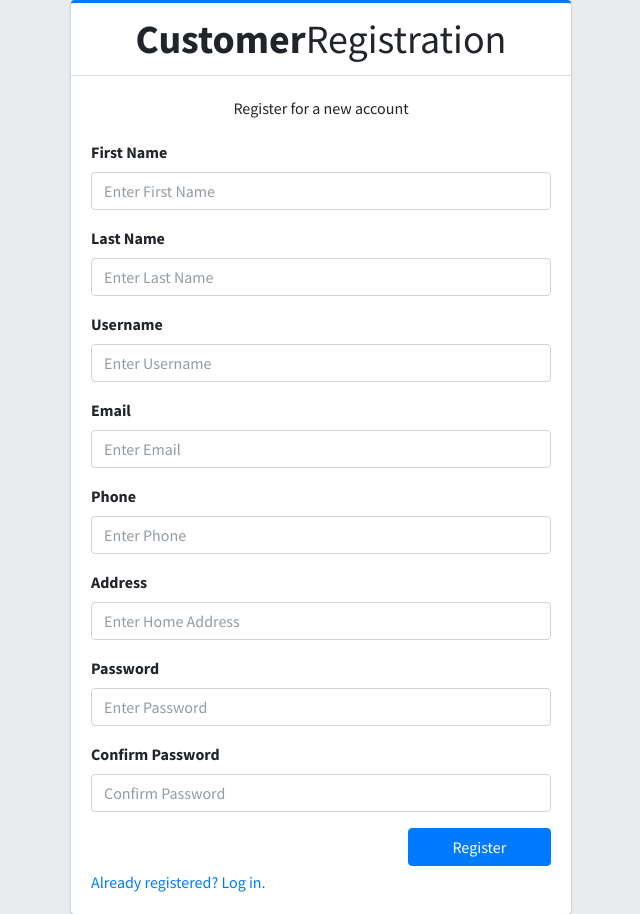
After one commit to marinasaburova/BankProject, a PHP site: page /customer/Pages/new-customer.php in a window 1280 px wide. The commit adds this page. Shown: the whole page, without its empty margins (319-959 px from the left). Run offline with PHP 8.4, Linux system fonts and the light colour scheme.

Commit message:
added register functionality

```diff
--- a/customer/Pages/login.php
+++ b/customer/Pages/login.php
@@ -5,7 +5,6 @@
     <meta charset="UTF-8" />
     <meta http-equiv="X-UA-Compatible" content="IE=edge" />
     <meta name="viewport" content="width=device-width, initial-scale=1.0" />
-    <link rel="stylesheet" href="../style.css?v=<?php echo time(); ?>" />
 
     <title>Customer Login</title>
 
@@ -68,7 +67,7 @@
                     <a href="forgotpassword.html">I forgot my password</a>
                 </p>
                 <p class="mb-0">
-                    <a href="newaccount.php" class="text-center">Register a new account</a>
+                    <a href="new-customer.php" class="text-center">Register a new account</a>
                 </p>
             </div>
             <!-- /.card-body -->
--- /dev/null
+++ b/customer/Pages/new-customer.php
@@ -0,0 +1,117 @@
+<!DOCTYPE html>
+<html lang="en">
+
+<head>
+    <meta charset="UTF-8" />
+    <meta http-equiv="X-UA-Compatible" content="IE=edge" />
+    <meta name="viewport" content="width=device-width, initial-scale=1.0" />
+
+    <title>Customer Registration</title>
+
+    <!-- Google Font: Source Sans Pro -->
+    <link rel="stylesheet" href="https://fonts.googleapis.com/css?family=Source+Sans+Pro:300,400,400i,700&display=fallback">
+    <!-- Font Awesome -->
+    <link rel="stylesheet" href="../plugins/fontawesome-free/css/all.min.css">
+    <!-- icheck bootstrap -->
+    <link rel="stylesheet" href="../plugins/icheck-bootstrap/icheck-bootstrap.min.css">
+    <!-- Theme style -->
+    <link rel="stylesheet" href="../dist/css/adminlte.min.css">
+</head>
+
+<body class="hold-transition login-page">
+    <div class="login-box" style="width:500px">
+        <!-- /.login-logo -->
+        <div class="card card-outline card-primary">
+            <div class="card-header text-center">
+                <a href="login.html" class="h1"><b>Customer</b>Registration</a>
+            </div>
+            <div class="card-body">
+                <p class="login-box-msg">Register for a new account</p>
+
+                <form action="../functions/register.php" method="post">
+
+                    <label for="fname">First Name</label>
+                    <div class="input-group mb-3">
+                        <input class="form-control" type="text" placeholder="Enter First Name" name="fname" required />
+                    </div>
+
+                    <label for="lname">Last Name</label>
+                    <div class="input-group mb-3">
+                        <input class="form-control" type="text" placeholder="Enter Last Name" name="lname" required />
+                    </div>
+
+                    <label for="uname">Username</label>
+                    <div class="input-group mb-3">
+                        <input class="form-control" type="text" placeholder="Enter Username" name="uname" required />
+                    </div>
+
+                    <label for="email">Email</label>
+                    <div class="input-group mb-3">
+                        <input class="form-control" type="email" placeholder="Enter Email" name="email" required />
+                    </div>
+
+                    <label for="phone">Phone</label>
+                    <div class="input-group mb-3">
+                        <input class="form-control" type="phone" placeholder="Enter Phone" name="phone" required />
+                    </div>
+
+                    <label for="addr">Address</label>
+                    <div class="input-group mb-3">
+                        <input class="form-control" type="text" placeholder="Enter Home Address" name="addr" required />
+                    </div>
+
+                    <label for="pwd">Password</label>
+                    <div class="input-group mb-3">
+                        <input class="form-control" type="password" placeholder="Enter Password" name="pwd" required />
+                    </div>
+
+                    <label for="pwd2">Confirm Password</label>
+                    <div class="input-group mb-3">
+                        <input class="form-control" type="password" placeholder="Confirm Password" name="pwd2" required />
+                    </div>
+
+                    <div class="row">
+                        <div class="col-8">
+                        </div>
+                        <!-- /.col -->
+                        <div class="col-4">
+                            <button id="register" type="submit" class="btn btn-primary btn-block">Register</button>
+                            <!--onclick="SignInFunction()"-->
+                        </div>
+                        <!-- /.col -->
+                    </div>
+                </form>
+
+                <p class="mb-1">
+                </p>
+                <p class="mb-0">
+                    <a href="login.php" class="text-center">Already registered? Log in.</a>
+                </p>
+            </div>
+            <!-- /.card-body -->
+        </div>
+        <!-- /.card -->
+
+    </div>
+    <!-- /.login-box -->
+    <!-- jQuery -->
+    <script src="../plugins/jquery/jquery.min.js"></script>
+    <!-- Bootstrap 4 -->
+    <script src="../plugins/bootstrap/js/bootstrap.bundle.min.js"></script>
+    <!-- AdminLTE App -->
+    <script src="../dist/js/adminlte.min.js"></script>
+    <script src="../dist/js/pages/login.js"></script>
+    <script>
+        function SignInFunction() {
+            var _signInID = document.getElementById('email').value;
+            var _pass = document.getElementById('password').value;
+
+            if (_signInID === 'syeds3@montclair.edu' && _pass === 'password') {
+                window.location = 'users.html';
+            } else {
+                alert('Please provide the correct credentials.');
+            }
+        }
+    </script>
+
+</body>
--- a/customer/functions/db.php
+++ b/customer/functions/db.php
@@ -23,13 +23,13 @@ function login($uname, $pwd)
     if (mysqli_num_rows($result) == 0) {
         echo '<p>Incorrect credentials.</p></br>';
         echo '<a class = "link" href=login.php>Try again.</a>';
-        include('../Pages/login.php');
+        header('Location: ../Pages/login.php');
         exit;
     }
     if ($row['password'] !== $pwd) {
         echo '<p>Incorrect credentials.</p></br>';
         echo '<a class = "link" href=login.php>Try again.</a>';
-        include('../Pages/login.php');
+        header('Location: ../Pages/login.php');
         $result->free();
     } else {
         $_SESSION['customer'] = $row['customerID'];
--- a/notes.txt
+++ /dev/null
@@ -1 +0,0 @@
-NOTES FOR PROJECT:
```
Also changed, not shown: customer/Pages/newaccount.php (deleted, +0 -42 lines), customer/functions/register.php (+6 -4 lines).
